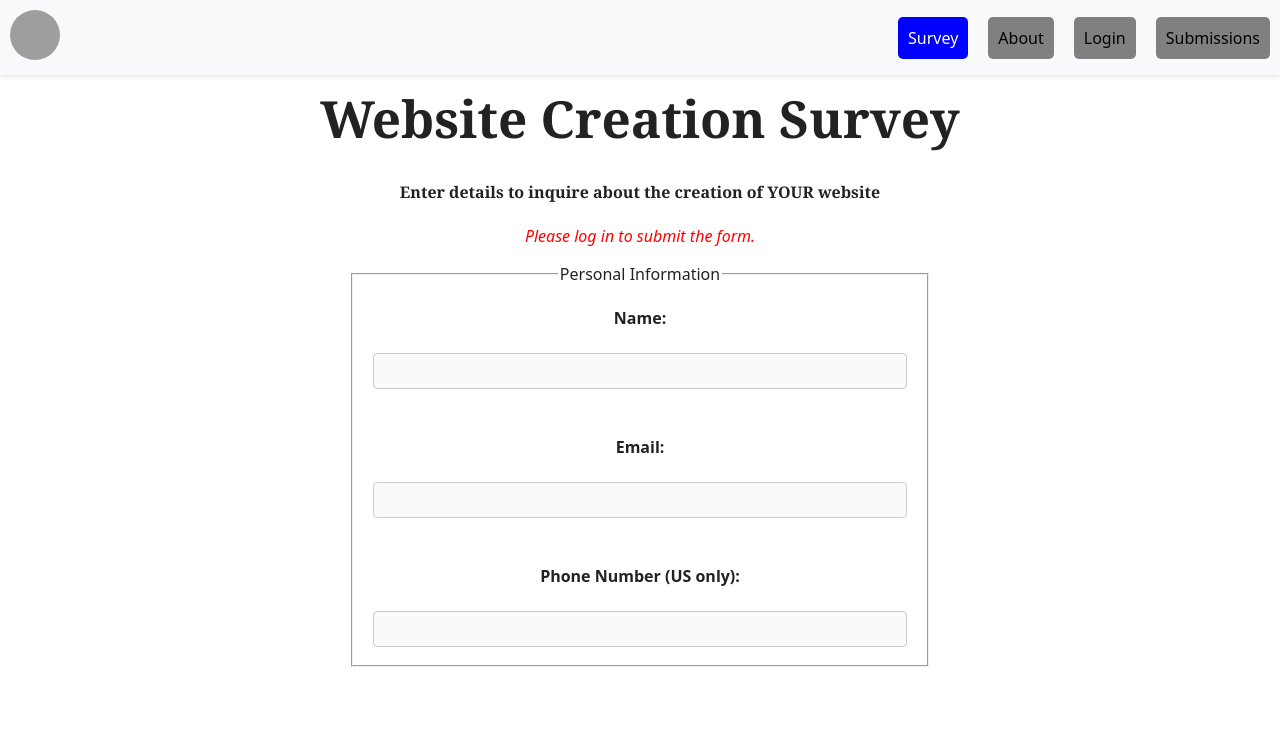
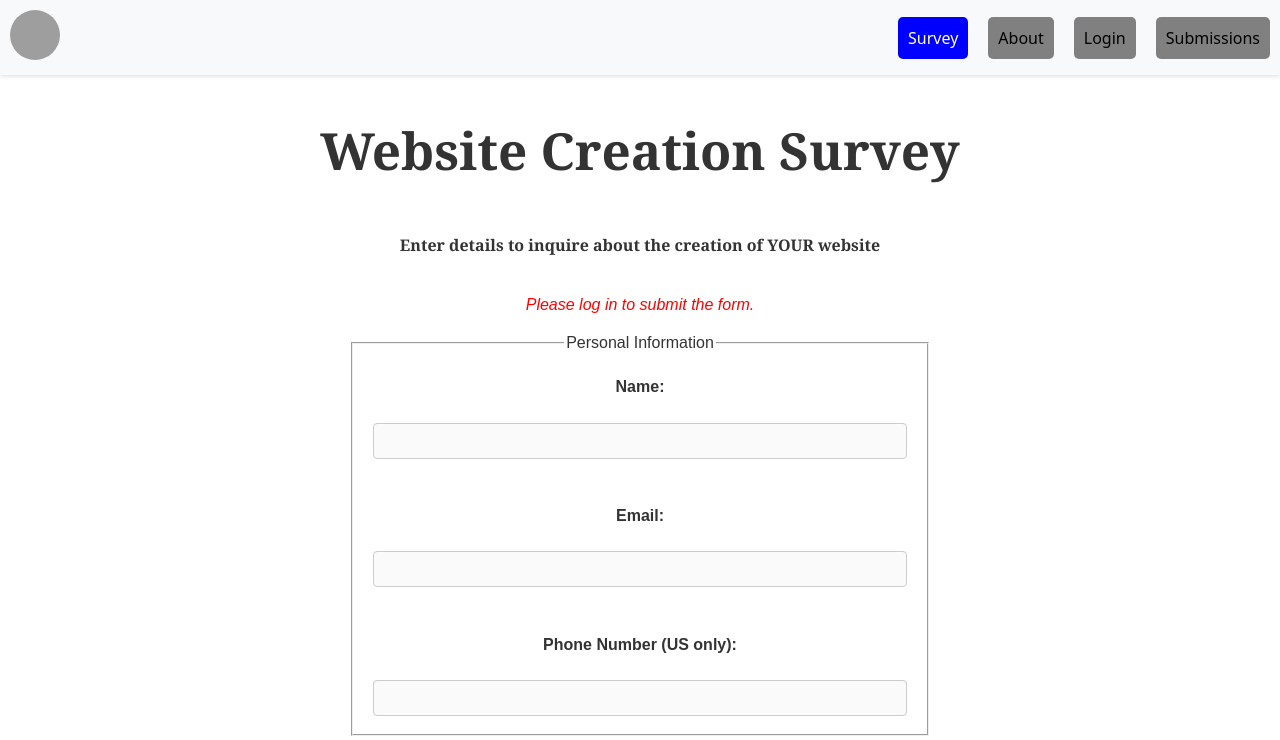
Before and after one commit to vmlr123/victor-lamedarojas-kiwi, a React (Vite) app: page / in a window 1280 px wide. Shown: the top 740 px of the page. Built offline with nearby package versions, Linux system fonts and the light colour scheme; grey boxes are pictures that could not be loaded.

Commit message:
added support for mobile devices

```diff
--- a/src/App.jsx
+++ b/src/App.jsx
@@ -16,6 +16,7 @@ function App() {
   return (
     <Container>
       <Header />
+      <div style={{ margin: "2rem" }}></div>
       <Routes>
         <Route path="/" element={<Survey username={username} />} />
         <Route path="/about" element={<About />} />
--- a/src/features/Form.module.css
+++ b/src/features/Form.module.css
@@ -4,6 +4,7 @@ form {
   gap: 1rem;
   margin: 0 auto;
   align-items: center;
+  width: 100%;
 }
 
 label {
@@ -30,7 +31,7 @@ select {
 }
 
 .projectDetails {
-  width: 80%;
+  width: 50%;
 }
 
 button {
@@ -60,3 +61,15 @@ textarea:focus-visible {
   font-style: italic;
   color: #ff0000;
 }
+
+@media (max-width: 600px) {
+  .personalInfo,
+  .projectDetails {
+    width: 100%;
+  }
+  input,
+  textarea,
+  select {
+    width: 90%;
+  }
+}
--- a/src/pages/About.jsx
+++ b/src/pages/About.jsx
@@ -5,10 +5,9 @@ export default function About() {
     <>
       <h2>What I do</h2>
       <p className={styles.text}>
-        My name is Victor Lameda Rojas or and I create custom websites tailored
-        to your needs, whether you're an individual, a small business, or a
-        large enterprise. I will work closely with you to bring your vision to
-        life.
+        My name is Victor Lameda Rojas and I create custom websites tailored to
+        your needs, whether you're an individual, a small business, or a large
+        enterprise. I will work closely with you to bring your vision to life.
       </p>
       <h2>My Mission</h2>
       <p className={styles.text}>
--- a/src/pages/About.module.css
+++ b/src/pages/About.module.css
@@ -1,4 +1,4 @@
 .text {
-    width: 50%;
-    margin: auto;
+  width: 90%;
+  margin: auto;
 }
--- a/src/pages/Survey.jsx
+++ b/src/pages/Survey.jsx
@@ -1,13 +1,14 @@
 import Form from "../features/Form";
+import styles from "./Survey.module.css";
 
 export default function Survey({ username }) {
   return (
-    <>
+    <div className={styles.surveyContainer}>
       <>
         <h1>Website Creation Survey</h1>
         <h4>Enter details to inquire about the creation of YOUR website</h4>
       </>
-      <Form username={username} />
-    </>
+      <Form username={username} className={styles.form} />
+    </div>
   );
 }
--- /dev/null
+++ b/src/pages/Survey.module.css
@@ -0,0 +1,16 @@
+.surveyContainer {
+  display: flex;
+  flex-direction: column;
+  align-items: center;
+  justify-content: center;
+  font-family: Arial, sans-serif;
+  color: #333;
+}
+.form {
+  width: 100%;
+  max-width: 400px;
+  padding: 1rem;
+  box-shadow: 0 0 10px rgba(0, 0, 0, 0.1);
+  border-radius: 8px;
+  background-color: #f9f9f9;
+}
--- a/src/shared/Header/Header.module.css
+++ b/src/shared/Header/Header.module.css
@@ -35,3 +35,18 @@ img {
 .spacer {
   margin-left: auto;
 }
+
+@media screen and (max-width: 600px) {
+  nav {
+    list-style: none;
+    margin: 0;
+  }
+  .spacer {
+    justify-content: center;
+    margin: 0;
+  }
+  img {
+    display: none;
+    margin: 0;
+  }
+}
```
